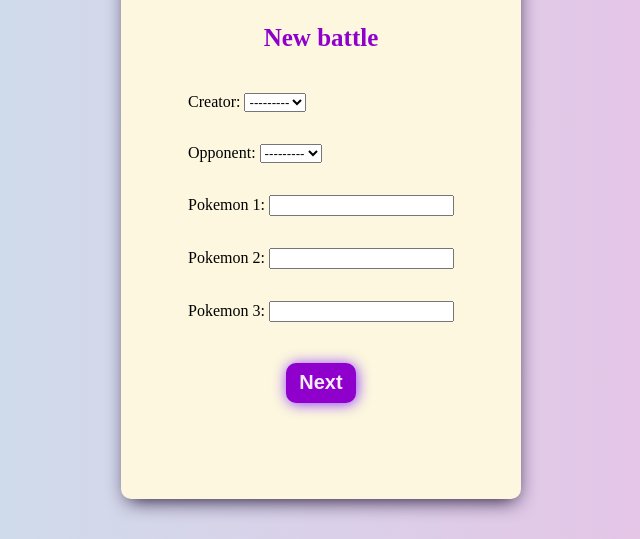
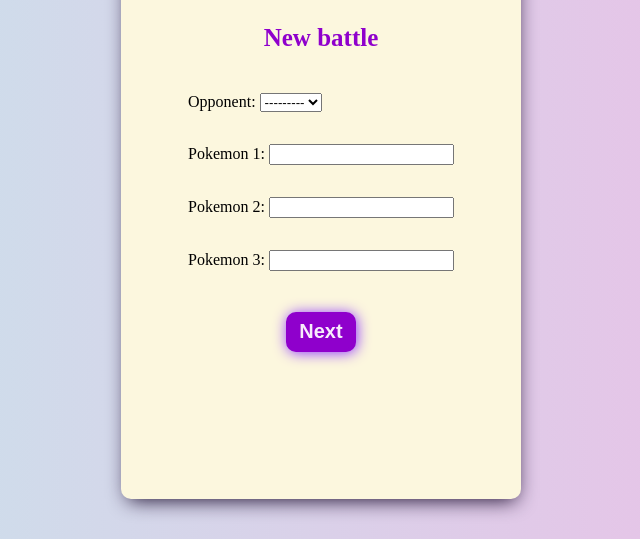
Before and after one commit to eduardavercosa/theDudaProject, a Django app: page /battle/new/ in a window 1280 px wide. Shown: the part 388-927 px from the top of the page, without its empty margins (319-959 px from the left). Run offline with Django 3.2, Linux system fonts and the light colour scheme.

Commit message:
refactor: Create Battle

```diff
--- a/backend/battling/forms.py
+++ b/backend/battling/forms.py
@@ -6,19 +6,19 @@
 
 
 class PokemonForm(forms.ModelForm):
-    creator_pokemon_1 = forms.ModelChoiceField(
+    pokemon_1 = forms.ModelChoiceField(
         label="Pokemon 1",
         queryset=Pokemon.objects.all(),
         widget=forms.TextInput,
         required=True,
     )
-    creator_pokemon_2 = forms.ModelChoiceField(
+    pokemon_2 = forms.ModelChoiceField(
         label="Pokemon 2",
         queryset=Pokemon.objects.all(),
         widget=forms.TextInput,
         required=True,
     )
-    creator_pokemon_3 = forms.ModelChoiceField(
+    pokemon_3 = forms.ModelChoiceField(
         label="Pokemon 3",
         queryset=Pokemon.objects.all(),
         widget=forms.TextInput,
@@ -30,9 +30,9 @@
 
         is_pokemon_sum_valid = valid_team(
             [
-                self.cleaned_data["creator_pokemon_1"],
-                self.cleaned_data["creator_pokemon_2"],
-                self.cleaned_data["creator_pokemon_3"],
+                self.cleaned_data["pokemon_1"],
+                self.cleaned_data["pokemon_2"],
+                self.cleaned_data["pokemon_3"],
             ]
         )
 
@@ -83,11 +83,10 @@
     class Meta:
         model = Battle
         fields = (
-            "creator",
             "opponent",
-            "creator_pokemon_1",
-            "creator_pokemon_2",
-            "creator_pokemon_3",
+            "pokemon_1",
+            "pokemon_2",
+            "pokemon_3",
         )
 
 
--- a/backend/battling/views.py
+++ b/backend/battling/views.py
@@ -1,10 +1,12 @@
+from django.contrib import messages
 from django.shortcuts import get_object_or_404
 from django.urls import reverse_lazy
 from django.views.generic.base import TemplateView
-from django.views.generic.edit import CreateView, UpdateView
+from django.views.generic.detail import DetailView
+from django.views.generic.edit import CreateView
 
 from battling.forms import CreatorForm, OpponentForm
-from battling.models import Battle
+from battling.models import Battle, PokemonTeam, Team
 from services.battles import run_battle_and_send_email
 
 
@@ -12,41 +14,34 @@
     template_name = "battling/home.html"
 
 
-class Invite(TemplateView):
-    template_name = "battling/invite.html"
-
-
-class Opponent(TemplateView):  # will become an email
-    template_name = "battling/opponent.html"
-
-
-class BattleEnd(TemplateView):
-    template_name = "battling/battle_end.html"
-
-
 class CreateBattle(CreateView):
     model = Battle
     form_class = CreatorForm
     template_name = "battling/create_battle.html"
-    success_url = reverse_lazy("invite")
+    success_url = reverse_lazy("home")
 
     def form_valid(self, form):
-        pokemon = form.cleaned_data
+        form.instance.creator = self.request.user
+        form.instance.save()
 
-        form.instance.pokemon_1 = pokemon["creator_pokemon_1"]
-        form.instance.pokemon_2 = pokemon["creator_pokemon_2"]
-        form.instance.pokemon_3 = pokemon["creator_pokemon_3"]
+        Team.objects.create(battle=form.instance, trainer=self.request.user)
+        pokemons = form.cleaned_data
 
-        form.instance.save()
+        for i in range(1, 4):
+            PokemonTeam.objects.create(
+                team=Team.objects.last(), pokemon=pokemons["pokemon_" + str(i)], order=i
+            )
+
+        messages.success(self.request, "Your battle was created!")
 
         return super().form_valid(form)
 
 
-class EnterBattle(UpdateView):
+class EnterBattle(CreateView):
     model = Battle
     form_class = OpponentForm
     template_name = "battling/enter_battle.html"
-    success_url = reverse_lazy("battle_end")
+    success_url = reverse_lazy("home")
 
     def get_battle(self):
         id_ = Battle.objects.last().id
@@ -67,6 +62,37 @@
         return super().form_valid(form)
 
 
-# Had to change it, otherwise it wouldn't commit! But it's not ready
-class DetailBattle(TemplateView):
+class DetailBattle(DetailView):
     template_name = "battling/battle_details.html"
+    model = Battle
+
+    def get_battle(self):
+        id_ = Battle.objects.last().id
+        return get_object_or_404(Battle, pk=id_)
+
+    context_object_name = "get_battle"
+
+
+# def battle_details(request):
+#     battle_id = Battle.objects.latest("id")
+#     battle_info = Battle.objects.filter(id=battle_id.id).values()[0]
+
+#     # get the pokemons ids from the battles
+#     creator_pokemons_id = [battle_info["creator_pokemon_" + str(i) + "_id"] for i in range(1, 4)]
+#   opponent_pokemons_id = [battle_info["opponent_pokemon_" + str(i) + "_id"] for i in range(1, 4)]
+
+#     # get the pokemons from the DB
+#     creator_pokemon_list = [Pokemon.objects.filter(id=j).values()[0] for j in creator_pokemons_id]
+#   opponent_pokemon_list = [Pokemon.objects.filter(id=j).values()[0] for j in opponent_pokemons_id]
+
+#     return render(
+#         request,
+#         "battling/battle_details.html",
+#         {
+#             "winner": "jaja",  # battle_id.winner.email.split("@")[0],
+#             "creator": battle_id.creator.email.split("@")[0],
+#             "opponent": battle_id.opponent.email.split("@")[0],
+#             "creator_pkms": creator_pokemon_list,
+#             "opponent_pkms": opponent_pokemon_list,
+#         },
+#     )
--- a/backend/templates/battling/base.html
+++ b/backend/templates/battling/base.html
@@ -54,31 +54,32 @@
 
     }
 
-    .button_battle{
+    .button_battle {
       width: 300px;
       height: 70px;
       font-size: 30px;
       margin: 60px auto;
       background-color: #8f00cc;
-      border: 4px solid  #8f00cc;
+      border: 4px solid #8f00cc;
       border-radius: 10px;
       color: rgba(255, 255, 255, 0.925);
       font-weight: bolder;
       box-shadow: 1px 1px 14px 0px #5502c0;
       transition: 0.2s;
-      text-decoration:none;
+      text-decoration: none;
       text-align: center;
 
-  }
-  .button_battle:hover{
-      width:330px;
+    }
+
+    .button_battle:hover {
+      width: 330px;
       height: 80px;
       background-color: white;
       color: #8f00cc;
       transition: 0.2s;
       font-size: 32px;
 
-  }
+    }
 
     .button_next {
       width: 70px;
@@ -242,6 +243,17 @@
       align-items: center;
     }
 
+    .messages {
+      width: 250px;
+      color: white;
+      background: rgb(190, 236, 190);
+      font-size: 20px;
+      font-weight: bold;
+      padding: 5%;
+      text-align: center;
+      text-shadow: 2px 2px 4px #000000;
+    }
+
     .title_battle {
       color: #8f00cc;
       font-size: 25px;
--- a/backend/templates/battling/create_battle.html
+++ b/backend/templates/battling/create_battle.html
@@ -6,11 +6,6 @@
   <form method="POST" class="battle-form">{% csrf_token %}
     {{ form.as_p }}
     <button type="submit" class="button_next">Next</button>
-      <div class="msg_error">
-        {% if message %}
-        <p class="error">{{message}}</p>
-        {% endif %}
-      </div>
   </form>
 </div>
 {% endblock %}
```
Also changed, not shown: backend/templates/battling/home.html (+8 -3 lines). Lines whose indentation alone changed are shown as unchanged.
